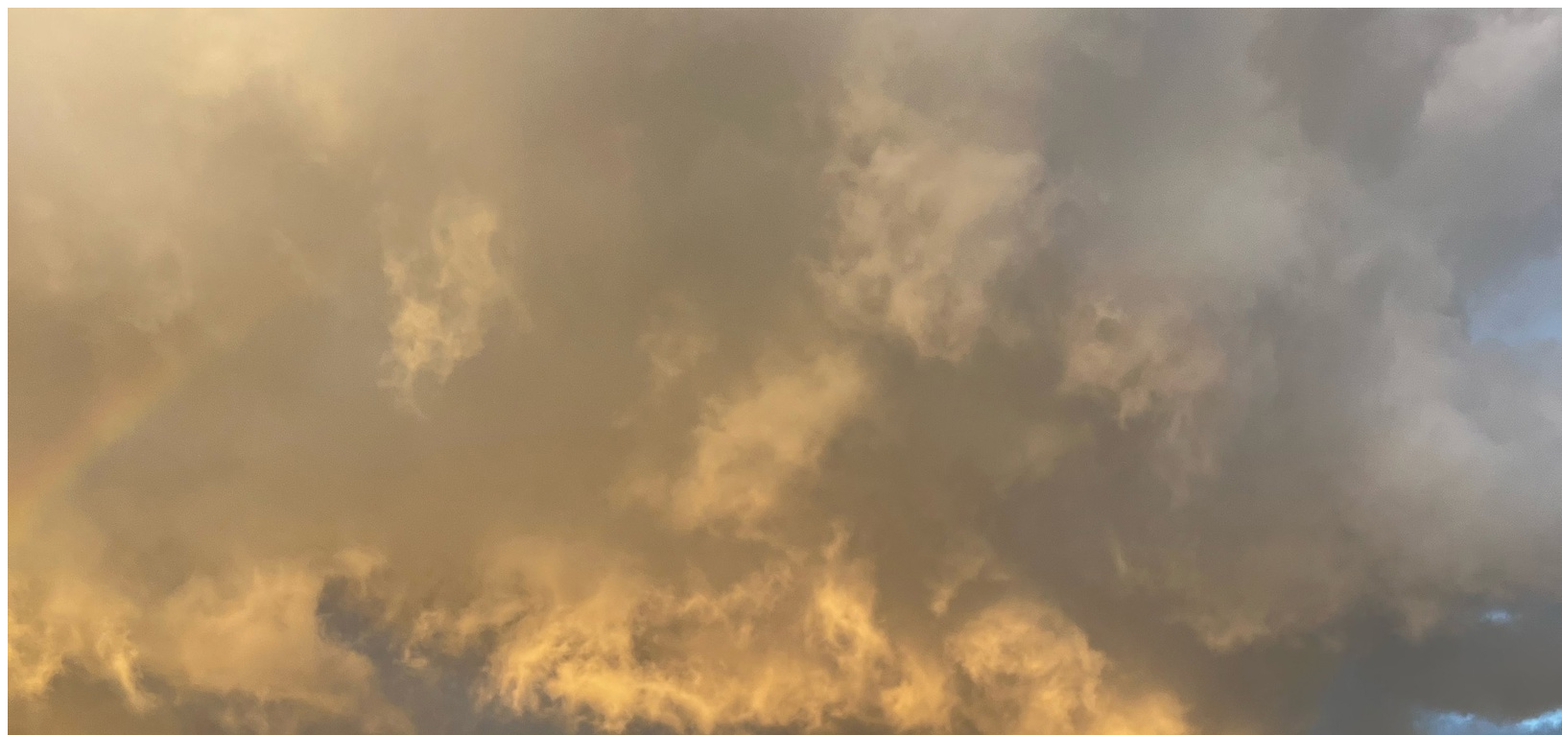
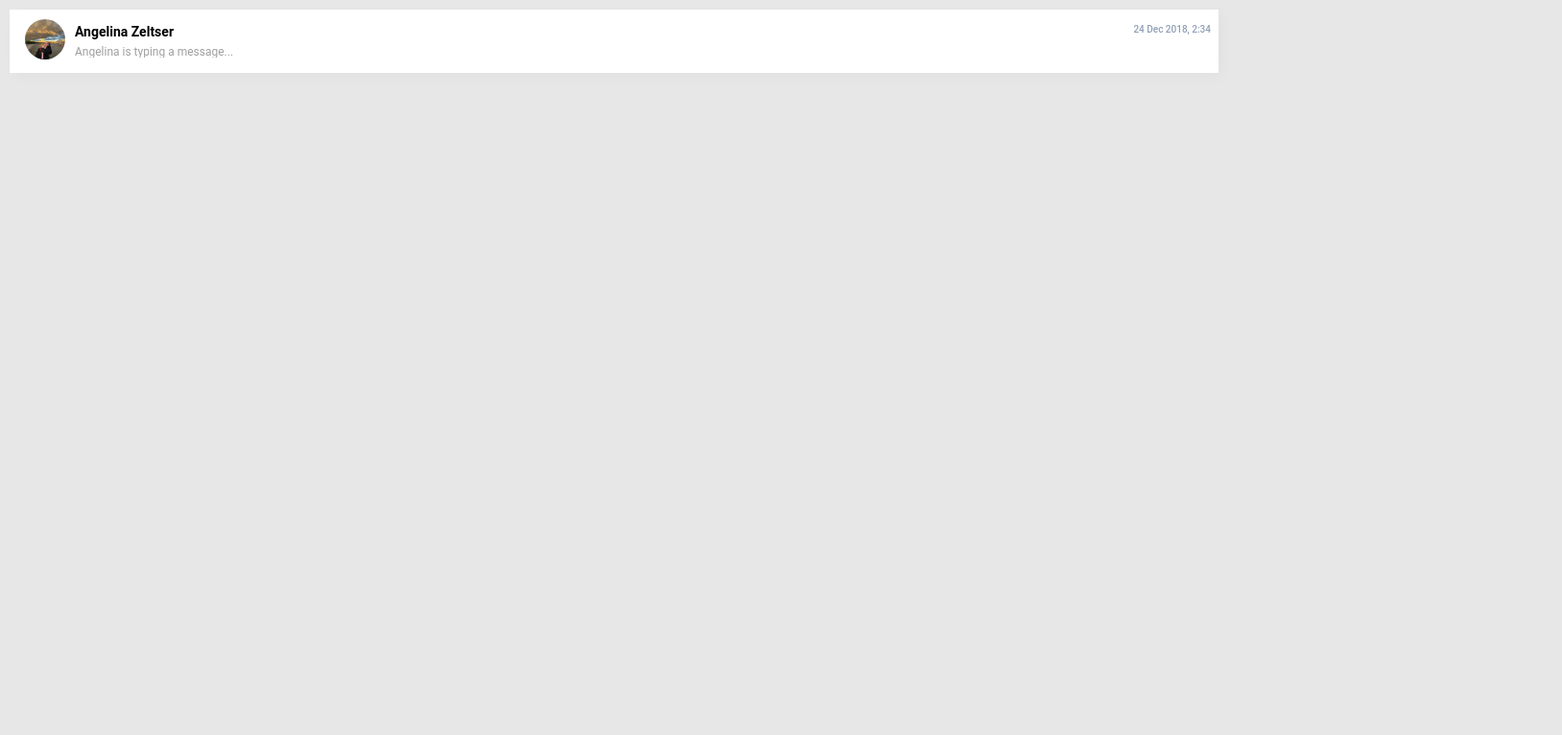
Before and after one commit to 3elt3er/CRM-layout, a plain HTML site: page is_typing/is_typing.html in a window 1280 px wide. Shown: the top 766 px of the page at 96% size, 1628 px wide, since content can reach past the window. Drawn offline with Linux system fonts and the light colour scheme; files that its build step writes are made by us from their sources.

Commit message:
Исправлена стилистика проекта. Исправлен CodeStyle

```diff
--- a/conversation/conversation.css
+++ b/conversation/conversation.css
@@ -1,5 +1,3 @@
-/* TODO: Сделать ещё типов шрифтов */
-
 @font-face {
     font-family: Poppins;
     src: url('Poppins-Regular.ttf');
@@ -11,31 +9,30 @@ body{
 
 .container {
     max-width: 352px;
+    border-radius: 3px;
     overflow: hidden;
-    border-radius: 3px;
 }
 
 .conversation {
-    font-family: Poppins;
     width: 350px;
     height: 75px;
+    margin-bottom: 1px;
     display: flex;
     background-color: #fff;
     box-shadow: 4px 4px 14px rgba(0, 0, 0, 0.032);
-    margin-bottom: 1px;
+    font-family: Poppins;
 }
 
 .content {
+    flex-direction: column;
+    width: 100%;
+    margin: 16px 10px 0 8px;
     display: flex;
-    margin: 16px 10px 0 8px;
-    flex-direction: column;
     gap: 2;
-    width: 100%;
 }
 
 .avatar {
     width: 50px;
-
 }
 
 .avatar_photo{
@@ -45,7 +42,6 @@ body{
     border-radius: 50%;
     top: 14px;
     left: 14px;
-
 }
 
 .conversation_header {
@@ -58,19 +54,17 @@ body{
     justify-content: space-between;
 }
 
-
 .name {
     font-size: 14px;
     font-weight: 600;
 }
 
 .date {
+    color: #90A0B7;
     font-size: 10px;
-    color: #90A0B7;
 }
 
 .message {
+    color: #656a6f;
     font-size: 12px;
-    color: #656a6f;;
-
 }
--- a/fonts/fonts.css
+++ b/fonts/fonts.css
@@ -1,27 +1,76 @@
 @font-face {
-    font-family: "Poppins";
+    font-family: 'Poppins';
     font-style: normal;
-    font-weight: 400;
-    src: url("/fonts/Poppins-Regular.ttf") format("ttf");
+    font-weight: 300;
+    src: url('/fonts/Poppins-Light.ttf') format('ttf');
 }
 
 @font-face {
-    font-family: "Poppins";
-    font-style: normal;
-    font-weight: 500;
-    src: url("/fonts/Poppins-Medium.ttf") format("ttf");
+    font-family: 'Poppins';
+    font-style: italic;
+    font-weight: 300;
+    src: url('/fonts/Poppins-LightItalic.ttf') format('ttf');
 }
 
 @font-face {
-    font-family: "Poppins";
+    font-family: 'Poppins';
     font-style: normal;
-    font-weight: 600;
-    src: url("/fonts/Poppins-SemiBold.ttf") format("ttf");
+    font-weight: 400;
+    src: url('/fonts/Poppins-Regular.ttf') format('ttf');
 }
 
 @font-face {
-    font-family: "Poppins";
+    font-family: 'Poppins';
+    font-style: normal;
+    font-weight: 500;
+    src: url('/fonts/Poppins-Medium.ttf') format('ttf');
+}
+
+@font-face {
+    font-family: 'Poppins';
+    font-style: italic;
+    font-weight: 500;
+    src: url('/fonts/Poppins-MediumItalic.ttf') format('ttf');
+}
+
+@font-face {
+    font-family: 'Poppins';
+    font-style: normal;
+    font-weight: 600;
+    src: url('/fonts/Poppins-SemiBold.ttf') format('ttf');
+}
+
+@font-face {
+    font-family: 'Poppins';
+    font-style: italic;
+    font-weight: 600;
+    src: url('/fonts/Poppins-SemiBoldItalic.ttf') format('ttf');
+}
+
+@font-face {
+    font-family: 'Poppins';
     font-style: normal;
     font-weight: 700;
-    src: url("/fonts/Poppins-Bold.ttf") format("ttf");
+    src: url('/fonts/Poppins-Bold.ttf') format('ttf');
 }
+
+@font-face {
+    font-family: 'Poppins';
+    font-style: italic;
+    font-weight: 700;
+    src: url('/fonts/Poppins-BoldItalic.ttf') format('ttf');
+}
+
+@font-face {
+    font-family: 'Poppins';
+    font-style: normal;
+    font-weight: 800;
+    src: url('/fonts/Poppins-ExtraBold.ttf') format('ttf');
+}
+
+@font-face {
+    font-family: 'Poppins';
+    font-style: italic;
+    font-weight: 800;
+    src: url('/fonts/Poppins-ExtraBoldItalic.ttf') format('ttf');
+}
--- a/is_typing/is_typing.html
+++ b/is_typing/is_typing.html
@@ -1,6 +1,18 @@
-<div class='conversation'>
-    <div class='avatar'>
-        <img src="/avartars/avatar_angelina.jpg" alt="Avatar" class="avatar_photo"/>
+<!DOCTYPE html>
+<html lang="en">
+<head>
+    <meta charset="UTF-8">
+    <meta name="viewport" content="width=device-width, initial-scale=1.0">
+    <link rel="stylesheet" href="reset.css"/>
+    <link rel="stylesheet" href="styles.css"/>
+    <link rel="stylesheet" href="main.css"/>
+    <link rel="stylesheet" href="/fonts/fonts.css"/>
+    <title>Messager</title>
+</head>
+<body>
+    <div class="conversation">
+        <div class="avatar">
+            <img src="/assets/avatar_angelina.jpg" alt="Avatar" class="avatar_photo"/>
         </div>
         <div class="content">
             <div class="conversation_header">
@@ -8,10 +20,10 @@
                 <span class="date">24 Dec 2018, 2:34</span>
             </div>
             <div class="conversation_text_content">
-            <span class="message is_typing_message">(name) is typing a message...</span>
-            <div>
-
+                <span class="message is_typing_message">Angelina is typing a message...</span>
+                <div><!-- Количество непрочитанных сообщений, тип численный --></div>
             </div>
         </div>
     </div>
-</div>
+</body>
+</html>
--- /dev/null
+++ b/main.css
@@ -0,0 +1,3 @@
+* {
+    box-sizing: border-box;
+}
--- a/reset.css
+++ b/reset.css
@@ -23,25 +23,31 @@ time, mark, audio, video {
 	font: inherit;
 	vertical-align: baseline;
 }
+
 /* HTML5 display-role reset for older browsers */
 article, aside, details, figcaption, figure,
 footer, header, hgroup, menu, nav, section {
 	display: block;
 }
+
 body {
 	line-height: 1;
 }
+
 ol, ul {
 	list-style: none;
 }
+
 blockquote, q {
 	quotes: none;
 }
+
 blockquote:before, blockquote:after,
 q:before, q:after {
 	content: '';
 	content: none;
 }
+
 table {
 	border-collapse: collapse;
 	border-spacing: 0;
--- a/selected/conversation_selected.css
+++ b/selected/conversation_selected.css
@@ -4,5 +4,4 @@
 
 .name_selected {
     color: #109CF1;
-
 }
--- a/styles.css
+++ b/styles.css
@@ -1,141 +1,126 @@
-/* TODO: 1) Сделать ещё типов шрифтов +
-        2) scroll ( js добавить) +-
-        3) Initial вопрос это класс отдельный в котором сбрасываются стили?
-        4) Дописать табуляцию узнать норм ли делать всё button  tabindex +
-        5) reset css +
-        6) SVG иконка +
-        7) сделать name нормальный +
+ /* TODO: scroll ( js добавить) */
 
-*/
-
-* {
-    box-sizing: border-box;
+@font-face {
+    font-family: 'Poppins';
+    font-style: normal;
+    font-weight: 300;
+    src: url('/fonts/Poppins-Light.ttf') format('ttf');
 }
 
 @font-face {
-    font-family: "Poppins";
-    font-style: normal;
+    font-family: 'Poppins';
+    font-style: italic;
     font-weight: 300;
-    src: url("/fonts/Poppins-Light.ttf") format("ttf");
+    src: url('/fonts/Poppins-LightItalic.ttf') format('ttf');
 }
 
 @font-face {
-    font-family: "Poppins";
-    font-style: italic;
-    font-weight: 300;
-    src: url("/fonts/Poppins-LightItalic.ttf") format("ttf");
+    font-family: 'Poppins';
+    font-style: normal;
+    font-weight: 400;
+    src: url('/fonts/Poppins-Regular.ttf') format('ttf');
 }
 
 @font-face {
-    font-family: "Poppins";
+    font-family: 'Poppins';
     font-style: normal;
-    font-weight: 400;
-    src: url("/fonts/Poppins-Regular.ttf") format("ttf");
+    font-weight: 500;
+    src: url('/fonts/Poppins-Medium.ttf') format('ttf');
 }
 
 @font-face {
-    font-family: "Poppins";
-    font-style: normal;
+    font-family: 'Poppins';
+    font-style: italic;
     font-weight: 500;
-    src: url("/fonts/Poppins-Medium.ttf") format("ttf");
+    src: url('/fonts/Poppins-MediumItalic.ttf') format('ttf');
 }
 
 @font-face {
-    font-family: "Poppins";
-    font-style: italic;
-    font-weight: 500;
-    src: url("/fonts/Poppins-MediumItalic.ttf") format("ttf");
+    font-family: 'Poppins';
+    font-style: normal;
+    font-weight: 600;
+    src: url('/fonts/Poppins-SemiBold.ttf') format('ttf');
 }
 
 @font-face {
-    font-family: "Poppins";
-    font-style: normal;
+    font-family: 'Poppins';
+    font-style: italic;
     font-weight: 600;
-    src: url("/fonts/Poppins-SemiBold.ttf") format("ttf");
+    src: url('/fonts/Poppins-SemiBoldItalic.ttf') format('ttf');
 }
 
 @font-face {
-    font-family: "Poppins";
-    font-style: italic;
-    font-weight: 600;
-    src: url("/fonts/Poppins-SemiBoldItalic.ttf") format("ttf");
+    font-family: 'Poppins';
+    font-style: normal;
+    font-weight: 700;
+    src: url('/fonts/Poppins-Bold.ttf') format('ttf');
 }
 
 @font-face {
-    font-family: "Poppins";
-    font-style: normal;
+    font-family: 'Poppins';
+    font-style: italic;
     font-weight: 700;
-    src: url("/fonts/Poppins-Bold.ttf") format("ttf");
+    src: url('/fonts/Poppins-BoldItalic.ttf') format('ttf');
 }
 
 @font-face {
-    font-family: "Poppins";
-    font-style: italic;
-    font-weight: 700;
-    src: url("/fonts/Poppins-BoldItalic.ttf") format("ttf");
+    font-family: 'Poppins';
+    font-style: normal;
+    font-weight: 800;
+    src: url('/fonts/Poppins-ExtraBold.ttf') format('ttf');
 }
 
 @font-face {
-    font-family: "Poppins";
-    font-style: normal;
+    font-family: 'Poppins';
+    font-style: italic;
     font-weight: 800;
-    src: url("/fonts/Poppins-ExtraBold.ttf") format("ttf");
+    src: url('/fonts/Poppins-ExtraBoldItalic.ttf') format('ttf');
 }
 
-@font-face {
-    font-family: "Poppins";
-    font-style: italic;
-    font-weight: 800;
-    src: url("/fonts/Poppins-ExtraBoldItalic.ttf") format("ttf");
-}
-
-
 body{
+    padding: 10px;
     background-color: #e7e7e7;
-    padding: 10px;
 }
 
 .container {
-    display: flex;
-    flex-direction: column;
-    gap: 1px;
     max-width: 352px;
     border-radius: 3px;
+    gap: 1px;
+    flex-direction: column;
+    display: flex;
     overflow: hidden;
     overflow-y: auto;
     color:#000;
 }
 
 .conversation {
-    font-family: "Poppins", "Roboto", sans-serif;
-    box-sizing: border-box;
     width: 100%;
     display: flex;
     background-color: #fff;
     box-shadow: 4px 4px 14px rgba(0, 0, 0, 0.032);
+    font-family: "Poppins", "Roboto", sans-serif;
     cursor: pointer;
 }
 
-.conv_unanswered {
+.conversation_unanswered {
     background-color:#ffffff9d;
 }
-.conv_selected {
+
+.conversation_selected {
     border-right: 2px solid #109CF1;
 }
 
 .content {
+    width: 100%;
+    margin: 16px 8px 16px 8px;
+    gap: 8px;
     display: flex;
-    margin: 16px 8px 16px 8px;
     flex-direction: column;
-    gap: 8px;
-    width: 100%;
-
 }
 
 .avatar {
     margin: 10px 2px 0 16px;
 }
-
 
 .avatar_photo {
     height: 42px;
@@ -153,7 +138,6 @@ body{
     justify-content: space-between;
 }
 
-
 .name {
     font-size: 14px;
     font-weight: 600;
@@ -164,18 +148,18 @@ body{
 }
 
 .date {
+    color: #90A0B7;
     font-size: 10px;
-    color: #90A0B7;
     font-weight: 500;
 }
 
 .message {
+    max-width: 200px;
+    text-overflow: ellipsis;
+    overflow: hidden;
+    white-space: nowrap;
+    color: #656a6f;
     font-size: 12px;
-    color: #656a6f;
-    white-space: nowrap;
-    overflow: hidden;
-    text-overflow: ellipsis;
-    max-width: 200px;
 }
 
 .is_typing_message {
@@ -183,25 +167,25 @@ body{
 }
 
 .unanswered_message {
-    background-color: #3734341a;
     border-radius: 3px;
     padding-left: 2px;
+    background-color: #3734341a;
 }
 
 .counter {
+    text-align: center;
+    padding: 2px 7px;
+    border-radius: 4px;
+    color: #fff;
     background-color: #109CF1;
-    color: #fff;
-    border-radius: 4px;
-    text-align: center;
     font-size: 9px;
-    padding: 2px 7px;
     font-weight: 600;
 }
 
 .conversation:focus-visible {
+    outline: none;
     background-color: #ffffff9d;
-    outline: 1px dotted #109CF1;
-
+    box-shadow: inset 0 0 0 1px #109CF1;
 }
 
 .conversation:hover {
@@ -213,3 +197,7 @@ body{
     background-color: #fff;
     color: initial;
 }
+
+.conversation:active {
+    background-color: #ffffff48;
+}
```
Also changed, not shown: conversation/conversation.html (+11 -10 lines), counter/counter.html (+13 -10 lines), index.html (+32 -36 lines), selected/conversation_selected.html (+11 -16 lines), unreaded/counter.css (+4 -4 lines), unreaded/counter.html (+10 -8 lines), assets/avatar_angelina.jpg (renamed from avartars/avatar_angelina.jpg), assets/avatar_artem.jpg (renamed from avartars/avatar_artem.jpg), assets/avatar_maxim.jpg (renamed from avartars/avatar_maxim.jpg), assets/avatar_sofien.jpg (renamed from avartars/avatar_sofien.jpg), assets/empty_avatar.svg (renamed from avartars/empty_avatar.svg), counter/counter.css (deleted), 2 other files. Lines whose indentation alone changed are shown as unchanged.
